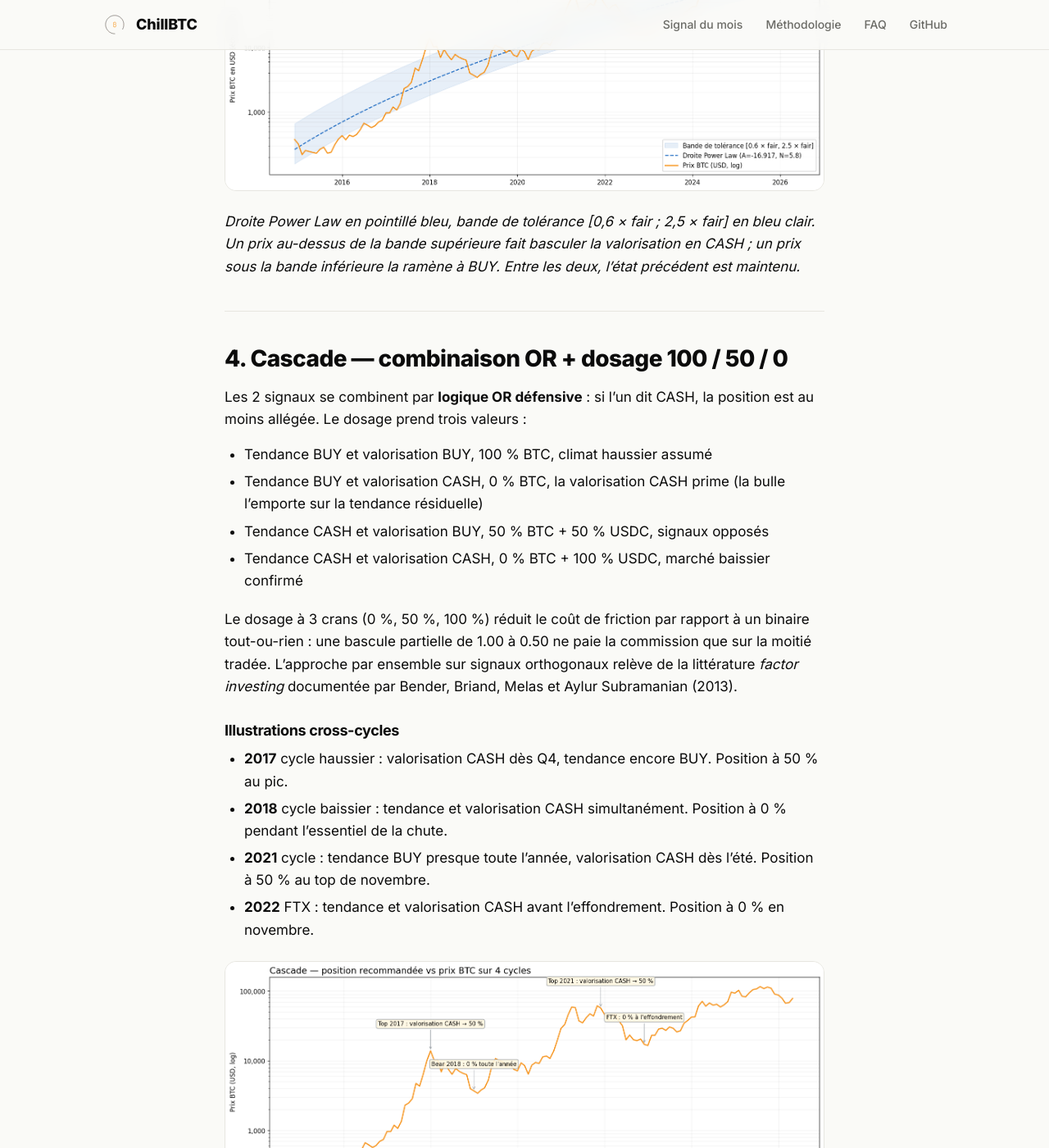
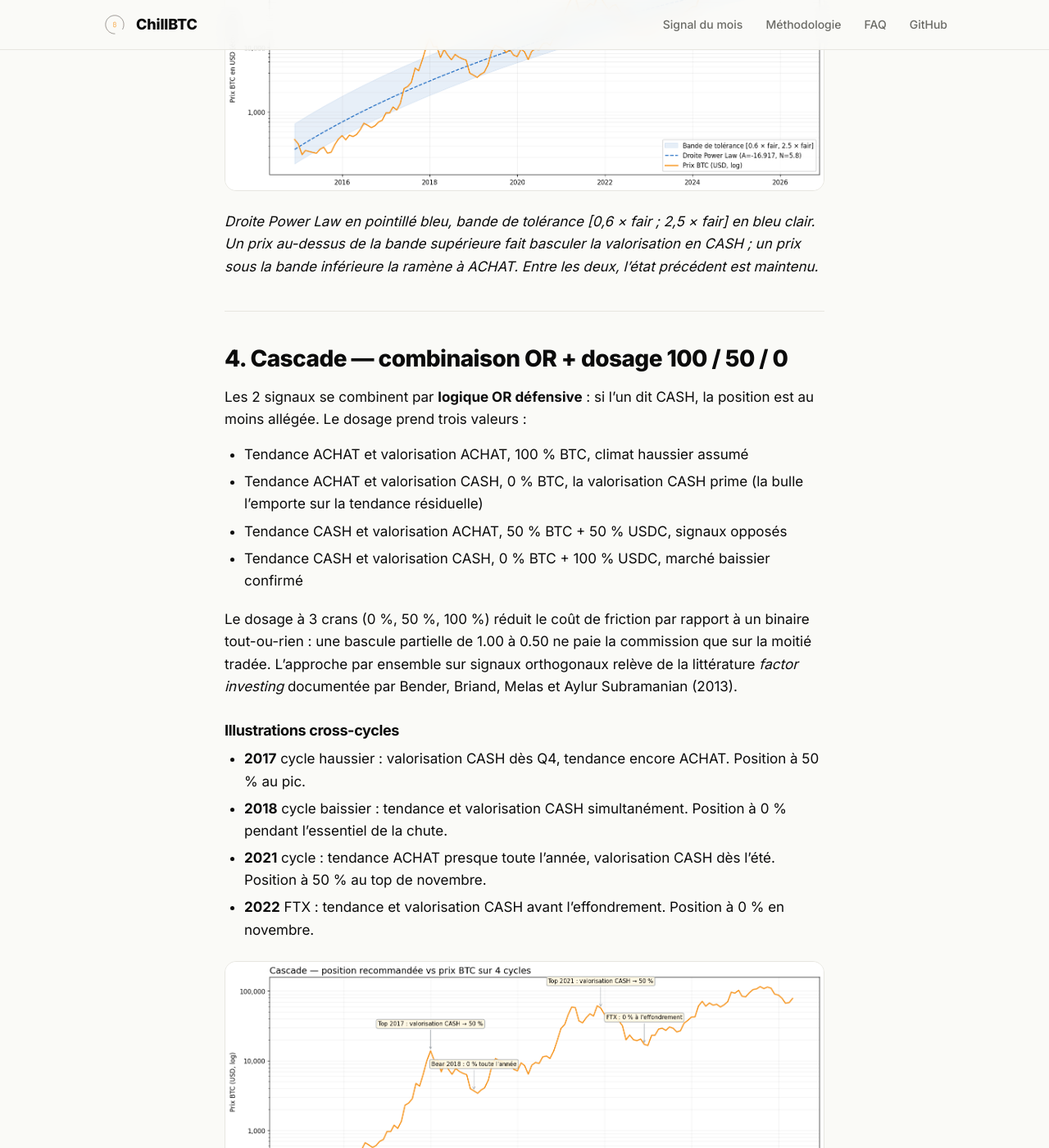
Before and after one commit to investchill/chillbtc, a Jekyll site: the page built from docs/methodologie.md, in a window 1280 px wide and 1400 px high, scrolled down 3469 px. Shown: the whole window at 82% size. Built offline with Jekyll 4.4.1, drawn with Linux system fonts in a browser that asks for light colours; some of the changed text lies outside the part shown.

Commit message:
docs(vocab): align BUY to ACHAT across user-visible pages
The rule-table badges on docs/index.html used "ACHAT" / "CASH", but
every other page (signaux.md, methodologie.md, historique-*.md via
the builder, and README.md rule block) used "BUY" / "CASH". One
reader — one vocabulary. Aligning on ACHAT matches the landing and
reads as French; CASH stays CASH (user's explicit decision, standard
FR financial term).

Files:
- engine/src/chillbtc/build_pages.py: _label_sig returns "ACHAT"
  instead of "BUY".
- docs/signaux.md, docs/historique-annuel.md, docs/historique-mensuel.md:
  regenerated (monthly signal line + 6-month recap now say ACHAT).
- docs/methodologie.md: all "BUY" → "ACHAT" (prose + figure captions).
- README.md: rule-table "Tendance BUY + Valorisation BUY" → ACHAT,
  inline bold **BUY** → **ACHAT** in the 2-signals description.
  Re-padded ASCII alignment of the rule table (ACHAT is 5 chars vs
  BUY 3, CASH 4; CASH now padded with a trailing space to match).

Tests green (33 passed).

Co-Authored-By: Claude Opus 4.7 (1M context) <noreply@anthropic.com>

```diff
--- a/docs/methodologie.md
+++ b/docs/methodologie.md
@@ -40,7 +40,7 @@ paramètres, restent auditables et robustes.
 
 Le signal de tendance répond à une question simple : **le prix BTC a-t-il
 monté sur les 11 derniers mois** ? Si oui, la tendance est favorable et le
-signal dit BUY. Sinon, il dit CASH.
+signal dit ACHAT. Sinon, il dit CASH.
 
 C'est bien une **comparaison ponctuelle** entre le prix d'aujourd'hui et
 celui d'il y a 11 mois. L'intuition vient d'un résultat académique largement
@@ -79,7 +79,7 @@ mutuellement exclusive : **gris** = seule la tendance est CASH (momentum
 faible, prix encore raisonnable), **bleu clair** = seule la valorisation
 est CASH (prix surchauffé, tendance encore haussière), **rose** = les 2
 signaux CASH simultanément (marché baissier confirmé). Les zones non ombrées sont
-les mois où les 2 signaux disent BUY.*
+les mois où les 2 signaux disent ACHAT.*
 
 ---
 
@@ -92,7 +92,7 @@ fixé et A recalibré une fois par an au 1ᵉʳ janvier, puis gelé le reste de
 l'année.
 
 Quand le prix s'écarte fortement au-dessus de la droite, la valorisation
-bascule CASH. Quand le prix repasse nettement en dessous, elle rebascule BUY.
+bascule CASH. Quand le prix repasse nettement en dessous, elle rebascule ACHAT.
 Entre les deux, elle maintient son état précédent.
 
 ### Intuition théorique
@@ -120,14 +120,14 @@ accélère brutalement, mais c'est le compromis assumé.
 - **2021-11** : la valorisation CASH dès l'été 2021, tenue jusqu'au bottom
   2022. La stratégie évite l'essentiel de la baisse.
 - **2023-01** : `close/fair < 0.6` au bottom à 17 000 USD. La valorisation
-  repasse BUY tôt, captant une partie du rebond vers 23 000 USD en janvier.
+  repasse ACHAT tôt, captant une partie du rebond vers 23 000 USD en janvier.
 
 ![Valorisation — prix BTC contre la droite Power Law](assets/methodology/powerlaw_band.png)
 
 *Droite Power Law en pointillé bleu, bande de tolérance
 [0,6 × fair ; 2,5 × fair] en bleu clair. Un prix au-dessus de la bande
 supérieure fait basculer la valorisation en CASH ; un prix sous la bande
-inférieure la ramène à BUY. Entre les deux, l'état précédent est maintenu.*
+inférieure la ramène à ACHAT. Entre les deux, l'état précédent est maintenu.*
 
 ---
 
@@ -136,10 +136,10 @@ inférieure la ramène à BUY. Entre les deux, l'état précédent est maintenu.
 Les 2 signaux se combinent par **logique OR défensive** : si l'un dit CASH,
 la position est au moins allégée. Le dosage prend trois valeurs :
 
-- Tendance BUY et valorisation BUY, 100 % BTC, climat haussier assumé
-- Tendance BUY et valorisation CASH, 0 % BTC, la valorisation CASH prime
+- Tendance ACHAT et valorisation ACHAT, 100 % BTC, climat haussier assumé
+- Tendance ACHAT et valorisation CASH, 0 % BTC, la valorisation CASH prime
   (la bulle l'emporte sur la tendance résiduelle)
-- Tendance CASH et valorisation BUY, 50 % BTC + 50 % USDC, signaux opposés
+- Tendance CASH et valorisation ACHAT, 50 % BTC + 50 % USDC, signaux opposés
 - Tendance CASH et valorisation CASH, 0 % BTC + 100 % USDC, marché baissier confirmé
 
 Le dosage à 3 crans (0 %, 50 %, 100 %) réduit le coût de friction par rapport
@@ -150,11 +150,11 @@ Bender, Briand, Melas et Aylur Subramanian (2013).
 
 ### Illustrations cross-cycles
 
-- **2017** cycle haussier : valorisation CASH dès Q4, tendance encore BUY.
+- **2017** cycle haussier : valorisation CASH dès Q4, tendance encore ACHAT.
   Position à 50 % au pic.
 - **2018** cycle baissier : tendance et valorisation CASH simultanément.
   Position à 0 % pendant l'essentiel de la chute.
-- **2021** cycle : tendance BUY presque toute l'année, valorisation CASH dès
+- **2021** cycle : tendance ACHAT presque toute l'année, valorisation CASH dès
   l'été. Position à 50 % au top de novembre.
 - **2022** FTX : tendance et valorisation CASH avant l'effondrement. Position
   à 0 % en novembre.
```
Also changed, not shown: docs/historique-annuel.md (+1 -1 lines), docs/historique-mensuel.md (+1 -1 lines), docs/signaux.md (+2 -2 lines), README.md, 1 other file.
